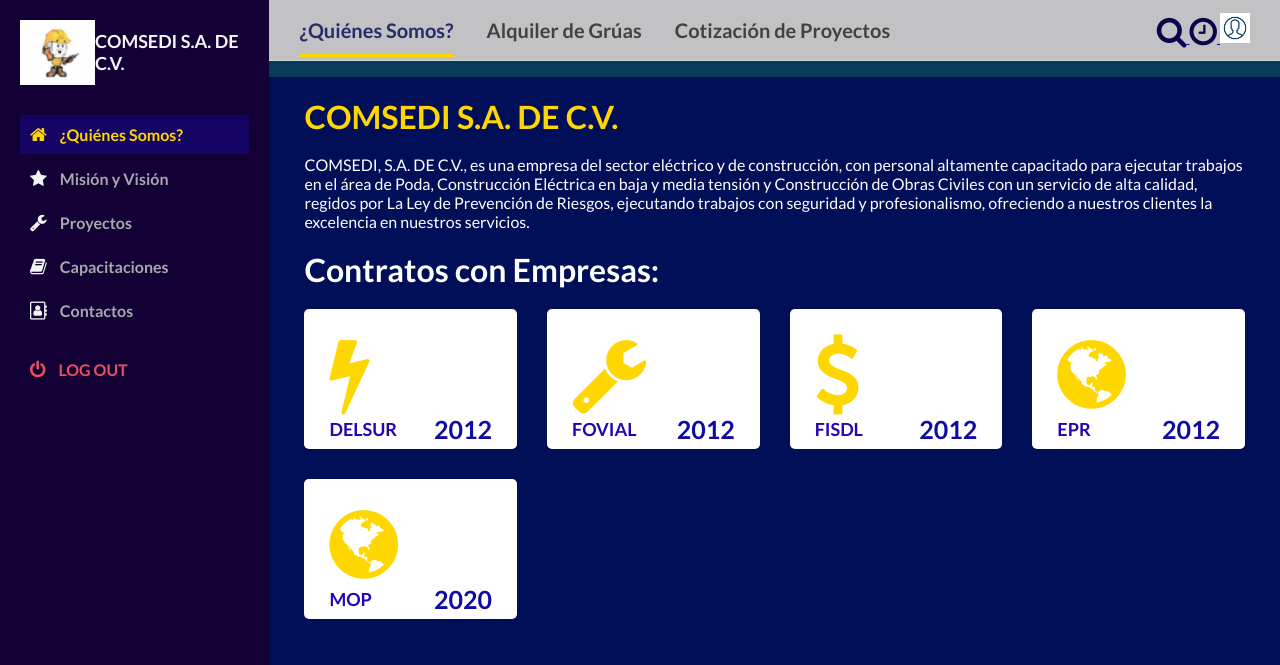
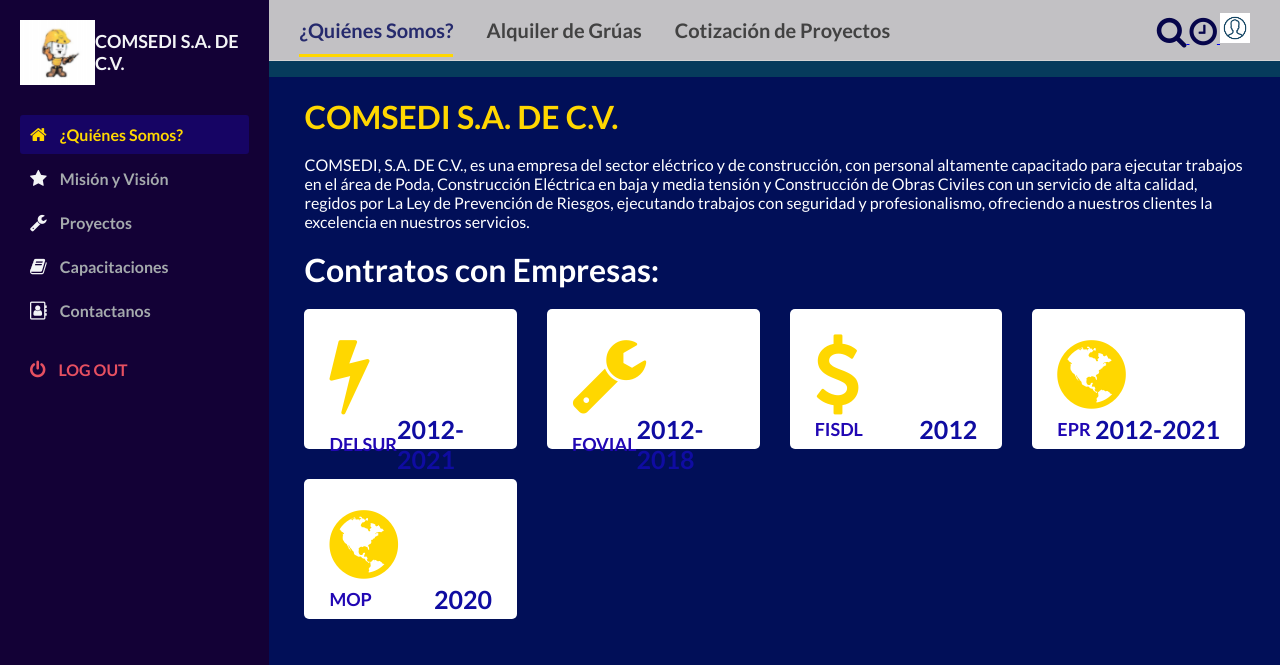
Before and after one commit to PamelaAbrego/Programaci-n-II---Proyecto, a Flask app: page / in a window 1280 px wide. Shown: the top 665 px of the page. Run offline with Flask 2, Linux system fonts and the light colour scheme.

Commit message:
cambiosdediseño

```diff
--- a/static/style_proyectos.css
+++ b/static/style_proyectos.css
@@ -28,7 +28,10 @@
 body{
     box-sizing: border-box;
     font-family: "Lato", sans-serif;
-    background-color: #063b5c;
+    background-color: #19065c;
+}
+.maintittle{
+
 }
 
 .projects{
--- a/templates/contacto.html
+++ b/templates/contacto.html
@@ -26,7 +26,7 @@
     </div>
     <br>
     <div>
-        <h2>Teléfono: 49494994</h2>
+        <h2>Teléfono: 2271-2813</h2>
     </div>
     <div>
         <h2>Correo Electrónico: comsedi@yahoo.es</h2>
--- a/templates/principal.html
+++ b/templates/principal.html
@@ -64,7 +64,7 @@
                         <i class="fa fa-bolt fa-5x text-gold" aria-hidden="true"></i>
                         <div class="card_inner">
                             <p class="text-primary-p">DELSUR</p>
-                            <span class="font-bold text-title">2012</span>
+                            <span class="font-bold text-title">2012-2021</span>
                         </div>
                     </div>
 
@@ -72,7 +72,7 @@
                         <i class="fa fa-wrench fa-5x text-gold" aria-hidden="true"></i>
                         <div class="card_inner">
                             <p class="text-primary-p">FOVIAL</p>
-                            <span class="font-bold text-title">2012</span>
+                            <span class="font-bold text-title">2012-2018</span>
                         </div>
                     </div>
 
@@ -88,7 +88,7 @@
                         <i class="fa fa-globe fa-5x text-gold" aria-hidden="true"></i>
                         <div class="card_inner">
                             <p class="text-primary-p">EPR</p>
-                            <span class="font-bold text-title">2012</span>
+                            <span class="font-bold text-title">2012-2021</span>
                         </div>
                     </div>
 
@@ -194,7 +194,7 @@
             </div>
             <div class="sidebar__link">
                 <i class="fa fa-address-book-o o" aria-hidden="true"></i>
-                <a href="#">Contactos</a>
+                <a href="{{url_for('contactanos')}}">Contactanos</a>
             </div>
 
             <div class="sidebar__logout">
--- a/templates/proyectos.html
+++ b/templates/proyectos.html
@@ -14,11 +14,12 @@
 </head>
 
 <body>
-    <h1>Algunos proyectos de nuestra empresa</h1>
+    <div class="maintittle">
+        <h1>Algunos proyectos de nuestra empresa</h1>
+    </div>
     <br>
     <div class="projects"><img src="" alt="">
         <h1>Iluminación de Surf City</h1>
-        <br>
         <div class="projectinfo">
             <h2>La Libertad, 2021</h2>
         </div>
```
